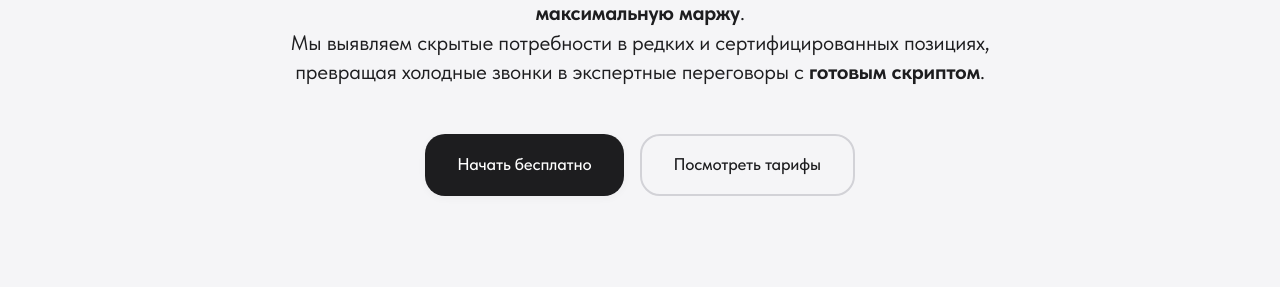
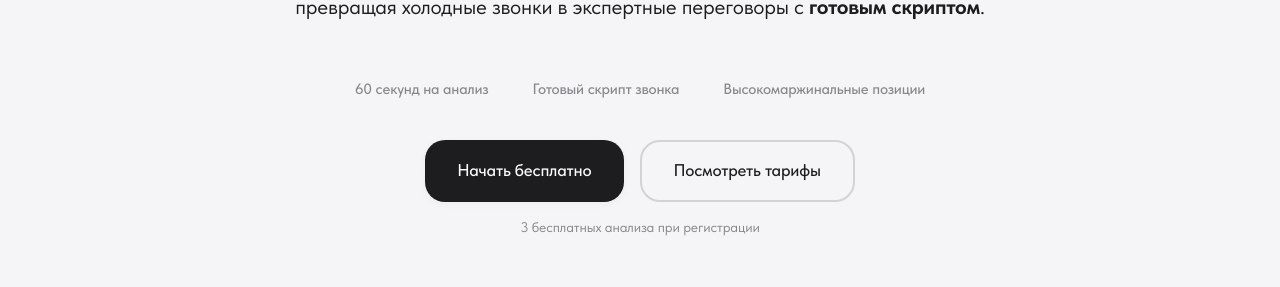
Before and after one commit to AndrewKosobokov/company-analyzer, a Next.js app: page / in a window 1280 px wide. Shown: the part 374-661 px from the top of the page. Built offline with nearby package versions, Linux system fonts and the light colour scheme; no server answers.

Commit message:
update homepage pills and add free trial note

```diff
--- a/components/HomePage.tsx
+++ b/components/HomePage.tsx
@@ -38,6 +38,38 @@ export default function HomePage() {
 <br />
 Мы выявляем скрытые потребности в редких и сертифицированных позициях, превращая холодные звонки в экспертные переговоры с <strong>готовым скриптом</strong>.
         </p>
+        <div
+          style={{
+            display: 'flex',
+            gap: '12px',
+            justifyContent: 'center',
+            flexWrap: 'wrap',
+            marginBottom: 'var(--space-xl)'
+          }}
+        >
+          {[
+            { text: '60 секунд на анализ' },
+            { text: 'Готовый скрипт звонка' },
+            { text: 'Высокомаржинальные позиции' },
+          ].map((item, i) => (
+            <div
+              key={i}
+              style={{
+                display: 'flex',
+                alignItems: 'center',
+                gap: '8px',
+                padding: '8px 16px',
+                background: 'var(--background-secondary)',
+                borderRadius: '100px',
+                fontSize: '15px',
+                color: 'var(--text-secondary)',
+                fontWeight: 500
+              }}
+            >
+              <span>{item.text}</span>
+            </div>
+          ))}
+        </div>
         <div className="hero-buttons">
           <Link
             href="/login"
@@ -70,6 +102,15 @@ export default function HomePage() {
             Посмотреть тарифы
           </Link>
         </div>
+        <p
+          style={{
+            marginTop: '16px',
+            fontSize: '14px',
+            color: 'var(--text-secondary)'
+          }}
+        >
+          3 бесплатных анализа при регистрации
+        </p>
       </section>
 
       {/* Features Section */}
```
